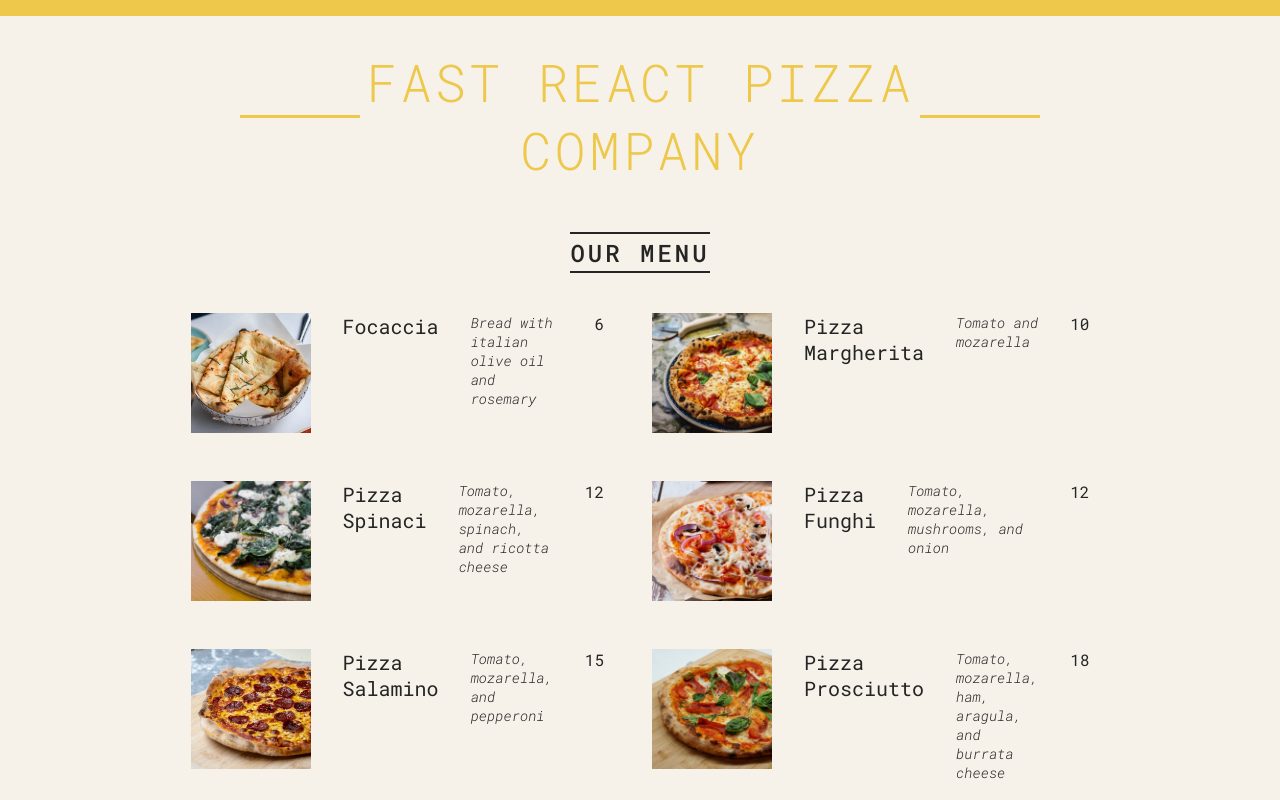
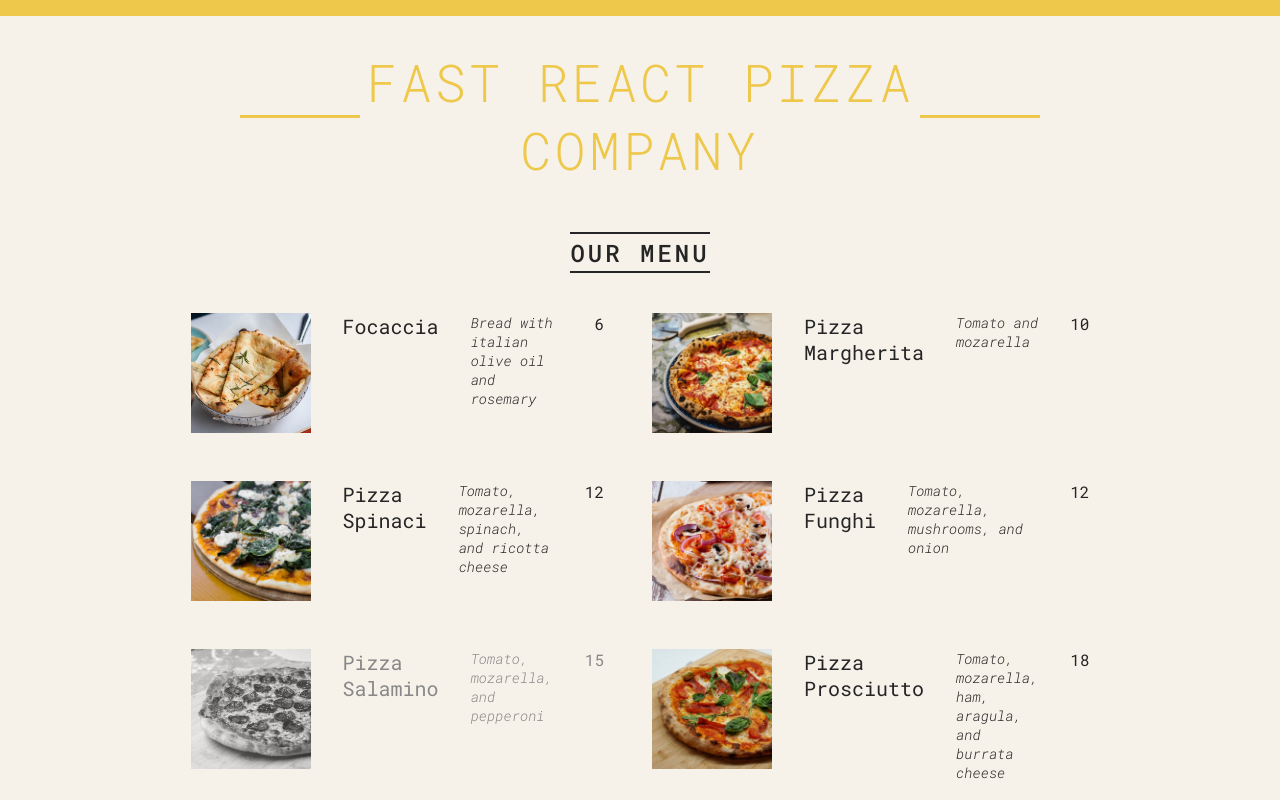
Before and after one commit to romeosarkar10x-learn/react-udemy-fast-react-pizza-company, a React (Create React App) app: page / in a window 1280 px wide. Shown: the top 800 px of the page. Built offline with nearby package versions, Linux system fonts and the light colour scheme.

Commit message:
added sold-out class to pizzas that are sold out

```diff
--- a/src/index.js
+++ b/src/index.js
@@ -7,7 +7,7 @@ const root = ReactDOM.createRoot(document.getElementById("root"));
 function Pizza(props) {
   console.log(props);
   return (
-    <div className="pizza">
+    <div className={`pizza ${props.soldOut ? "sold-out" : ""}`}>
       <img src={props.photoName} alt={props.name} />
       <h3>{props.name}</h3>
       <p>{props.ingredients}</p>
```
